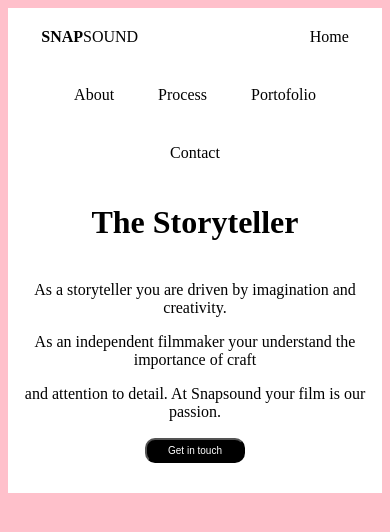
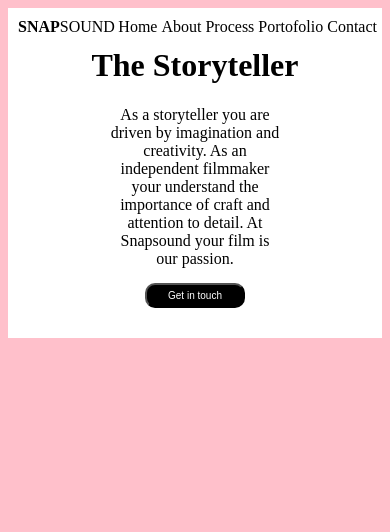
Before and after one commit to mdavindarinaldy/fgo24-css-implementation, a website: page index.html in a window 390 px wide. Drawn offline with Linux system fonts and the light colour scheme; a web font is replaced by a local one.

Commit message:
feat: make the page more responsive using positioning

```diff
--- a/index.html
+++ b/index.html
@@ -10,19 +10,29 @@
         html {
             font-family: "Bellefair";
         }
-
-        div>div>div {
-            display: inline-block;
-            padding: 20px 20px;
-        }
-        div>div>div.a {
-            display: inline-block;
-            width: 60%;
+        div>div>nav>div.a {
             text-align: left;
+            margin-left: 10px;
         }
         div>div.b>div {
             display: block;
             padding: 1px;
+        }
+        nav {
+            position: relative;
+            top: 10px;
+        }
+        nav > *:last-child {
+            position: absolute;
+            right: 5px;
+            top: 0;
+        }
+        ul {
+            margin: 0px;
+            list-style: none;
+        }
+        li {
+            display: inline-block;
         }
         div {
             background-color: white;
@@ -40,25 +50,38 @@
             width: 100px;
             margin-bottom: 30px;
         }
+        p {
+            max-width: 46%;
+            margin-top: auto;
+            margin-bottom: 15px;
+            margin-left: 27%;
+            margin-right: 27%;
+        }
     </style>
 </head>
 <body>
     <div>
         <div>
-            <div class="a"><span style="font-weight: bold;">SNAP</span>SOUND</div>
-            <div>Home</div>
-            <div>About</div>
-            <div>Process</div>
-            <div>Portofolio</div>
-            <div>Contact</div>
+            <nav>
+                <div class="a"><span style="font-weight: bold;">SNAP</span>SOUND</div>
+                <ul>
+                    <li>Home</li>
+                    <li>About</li>
+                    <li>Process</li>
+                    <li>Portofolio</li>
+                    <li>Contact</li>
+                </ul>
+            </nav>
         </div>
         <div class="b">
-            <div><h1>The Storyteller</h1></div>
-            <div>
-                <p>As a storyteller you are driven by imagination and creativity.</p>
-                <p>As an independent filmmaker your understand the importance of craft</p>
-                <p>and attention to detail. At Snapsound your film is our passion.</p>
-            </div>
+            <h1>The Storyteller</h1>
+
+                <p>
+                    As a storyteller you are driven by imagination and creativity.
+                    As an independent filmmaker your understand the importance of craft
+                    and attention to detail. At Snapsound your film is our passion.
+                </p>
+
         </div>
         <div>
             <button>Get in touch</button>
```
Also changed, not shown: 1 other file.
